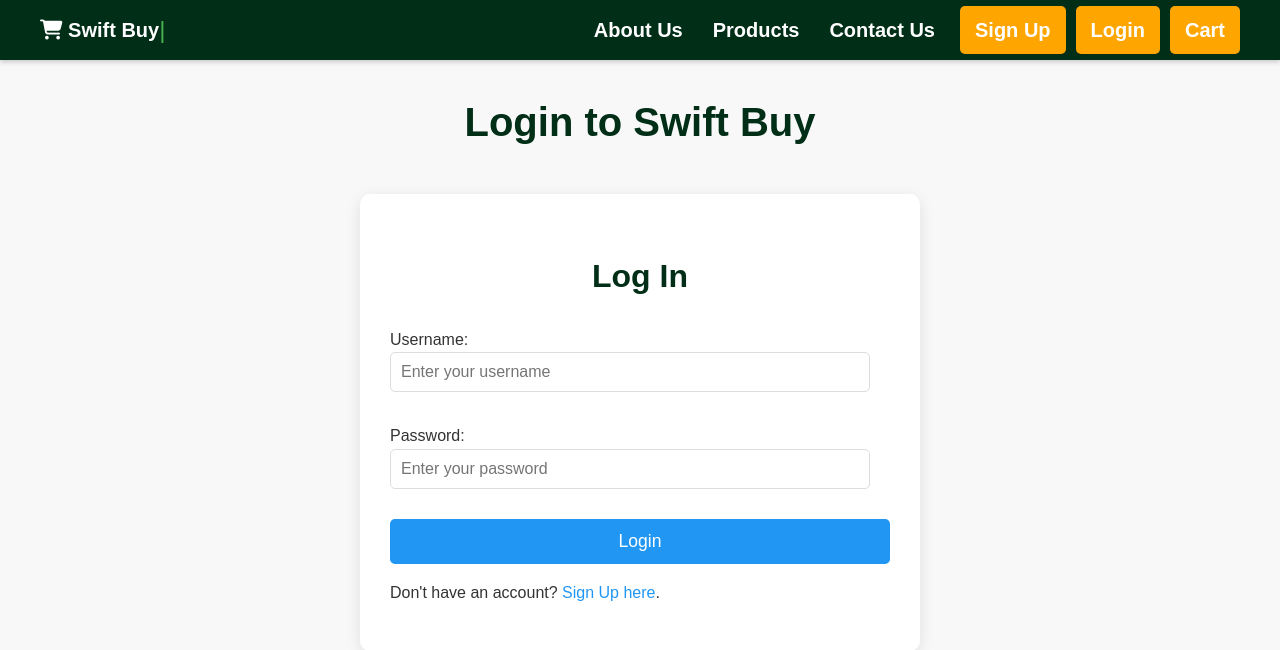
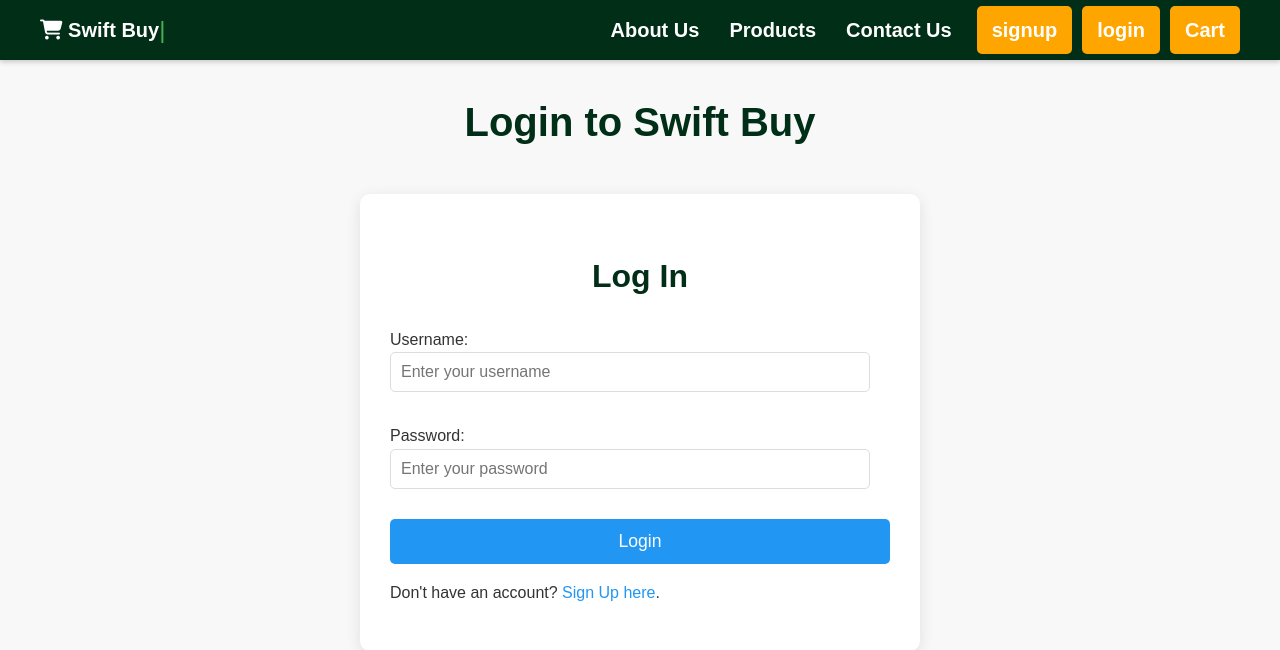
Before and after one commit to Expert-code-max/project_1, a Django app: page /users/login/ in a window 1280 px wide. Shown: the top 650 px of the page. Run offline with Django 5.2, Linux system fonts and the light colour scheme.

Commit message:
Update login.html

```diff
--- a/users/template/login.html
+++ b/users/template/login.html
@@ -114,10 +114,10 @@
             <li><a href="">Contact Us</a></li>
             {% if user.is_authenticated %} {# Check if user is logged in #}
                 <li><a href="{% url 'user_profile' %}">Profile</a></li>
-                <li><a href="{% url 'logout' %}">Logout</a></li> {# Updated URL #}
+                <li><a href="{% url 'logout' %}">logout</a></li> {# Updated URL #}
             {% else %}
-                <li><a href="{% url 'signup' %}">Sign Up</a></li> {# Updated URL #}
-                <li><a href="{% url 'login' %}">Login</a></li> {# Updated URL #}
+                <li><a href="{% url 'signup' %}">signup</a></li> {# Updated URL #}
+                <li><a href="{% url 'login' %}">login</a></li> {# Updated URL #}
             {% endif %}
             <li><a href="{% url 'view_cart' %}">Cart</a></li>
         </ul>
```
